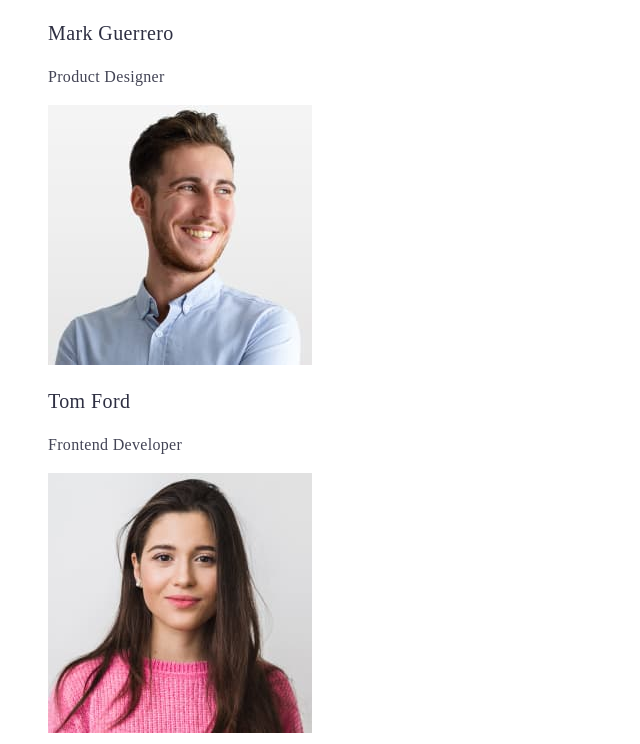
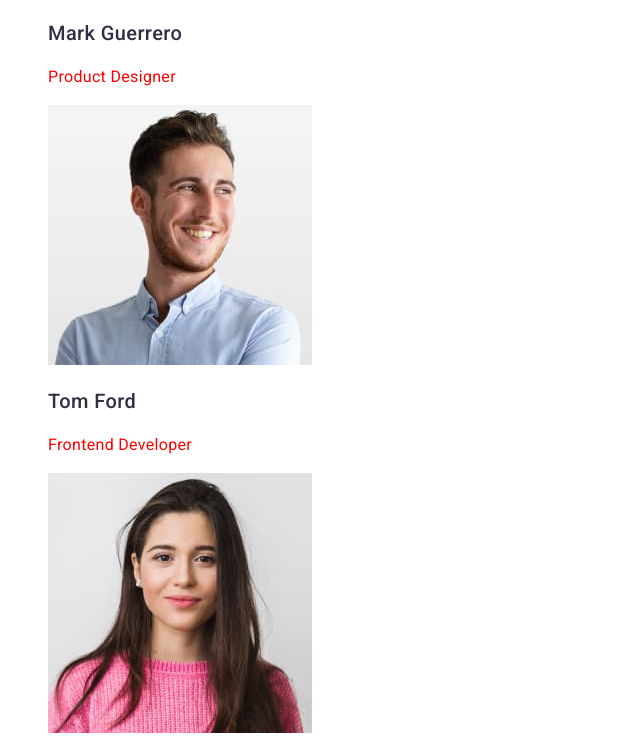
Before and after one commit to kpapura/goit-markup-hw-02, a plain HTML site: page index.html in a window 1280 px wide. Shown: the part 2116-2860 px from the top of the page, without its empty margins (0-640 px from the left). Drawn offline with Linux system fonts and the light colour scheme.

Commit message:
font-family updated

```diff
--- a/css/styles.css
+++ b/css/styles.css
@@ -15,7 +15,7 @@
 
 body {
     background-color: var(--color-white);
-    font-family: 'Roboto' sans-serif;
+    font-family: 'Roboto', sans-serif;
     color: var(--color-slate);
 }
 .web {
@@ -146,6 +146,6 @@ footer {
     font-weight: 400;
     letter-spacing: 0.02em;
     color: var(--color-slate);
-color: rgb(rgb(255, 255, 255), green, blue);
+color: hsl(0, 100%, 50%);
 line-height: calc(24 / 16);
 }
```
